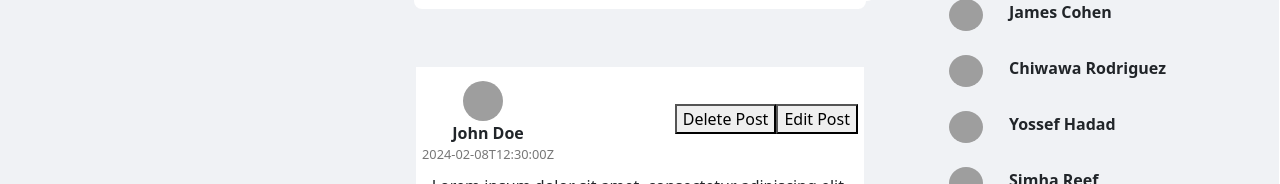
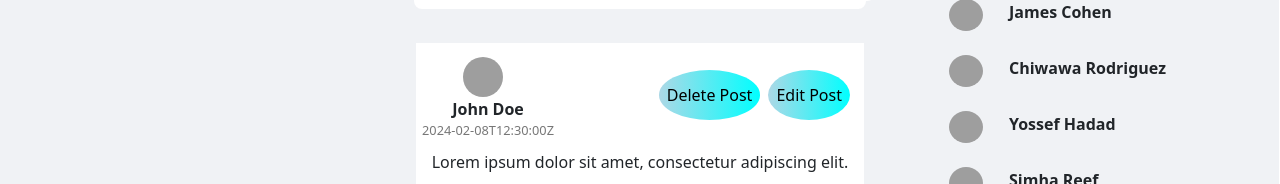
Before and after one commit to DeanCo100/FooBar-WEB-Public, a React (Create React App) app: page / in a window 1280 px wide. Shown: the part 614-798 px from the top of the page. Built offline with nearby package versions, Linux system fonts and the light colour scheme; grey boxes are pictures that could not be loaded.

Commit message:
Styling ths post component a little bit

```diff
--- a/src/MiddleSection/MidSection.js
+++ b/src/MiddleSection/MidSection.js
@@ -110,14 +110,10 @@ function MidSection() {
         <div className="actual-posts">
           {/* Your existing content here */}
           <br></br>
-          <br></br>
            {posts.map(post => (
             <Post {...post}/>
           ))}
-          <br></br>
-          <br></br>
           <div>blop</div>
-          <br></br>
           <div>BLOOOOOOOOOOOOOOOP</div>
           <div>blop</div>
           <br></br>
--- a/src/styles/MidSection/Post.css
+++ b/src/styles/MidSection/Post.css
@@ -58,15 +58,44 @@
   display: flex;
   justify-content: space-between;
 }
+.post-actions button {
+  border-radius: 50%;
+  height: 50px;
+  padding: 8px;
+  margin-right: 8px;
+  background: linear-gradient(to right, lightblue, cyan);
+  border: none;
+  cursor: pointer;
+}
+.post-actions button:hover {
+  opacity: 0.6;
+}
 
-.action-button {
+/* .action-button {
   padding: 5px 10px;
   border-radius: 5px;
   background-color: #f0f0f0;
   border: none;
   cursor: pointer;
+} */
+
+.post-footer {
+  display: flex;
+  justify-content: space-evenly;
 }
-
-.action-button:hover {
-  background-color: #e0e0e0;
+.like-btn,
+.comment-btn,
+.share-btn {
+  border-radius: 50%;
+  height: 50px;
+  width: 100px;
+  padding: 8px 4px;
+  margin-right: 8px;
+  background: linear-gradient(to right, lightblue, yellow);
+  border: none;
+  cursor: pointer;
+  margin-bottom: 10px;
 }
+.post-footer button:hover {
+  opacity: 0.6;
+}
```
Also changed, not shown: src/MiddleSection/MidComponents/Post.js (+0 -16 lines).
